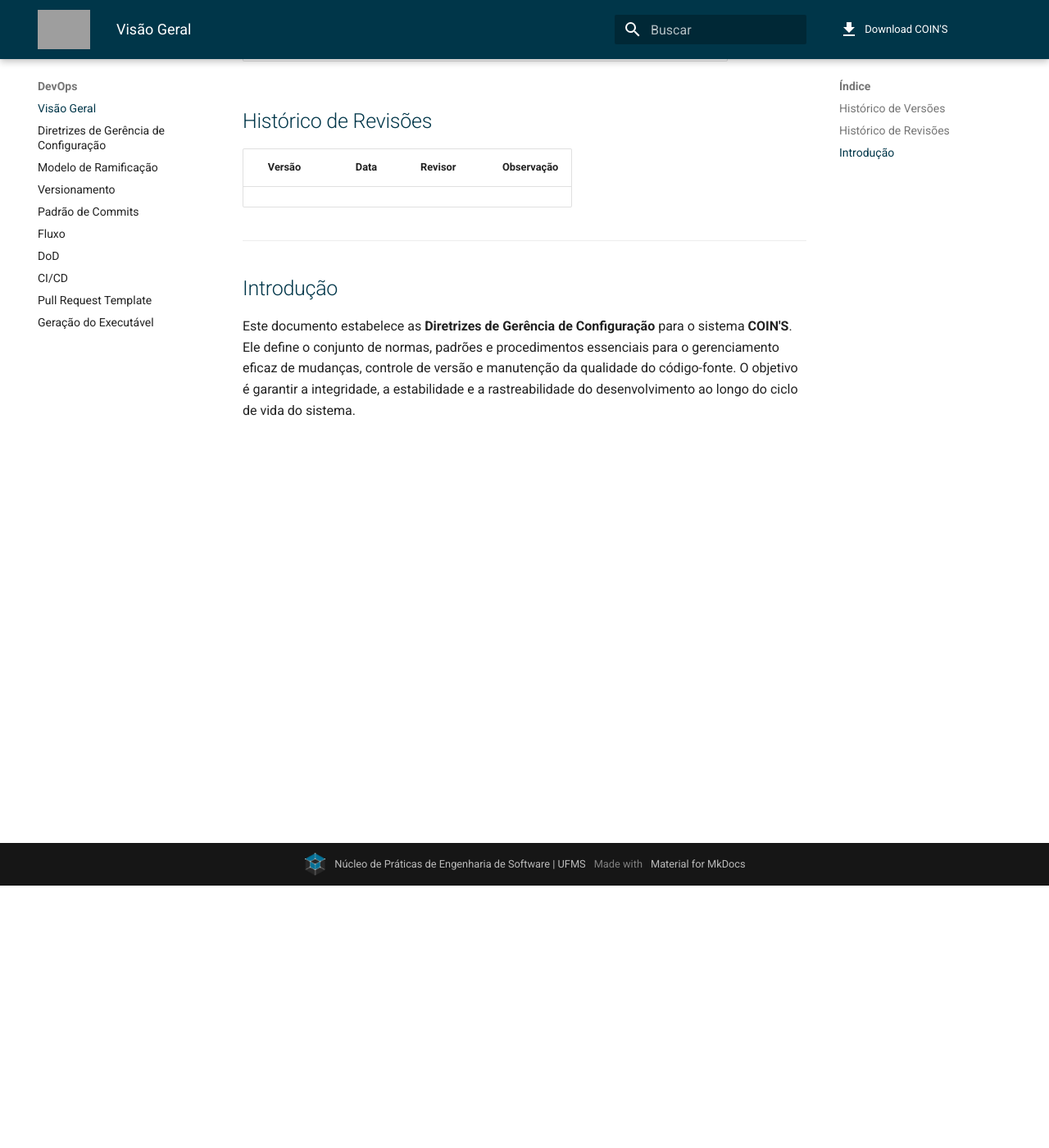
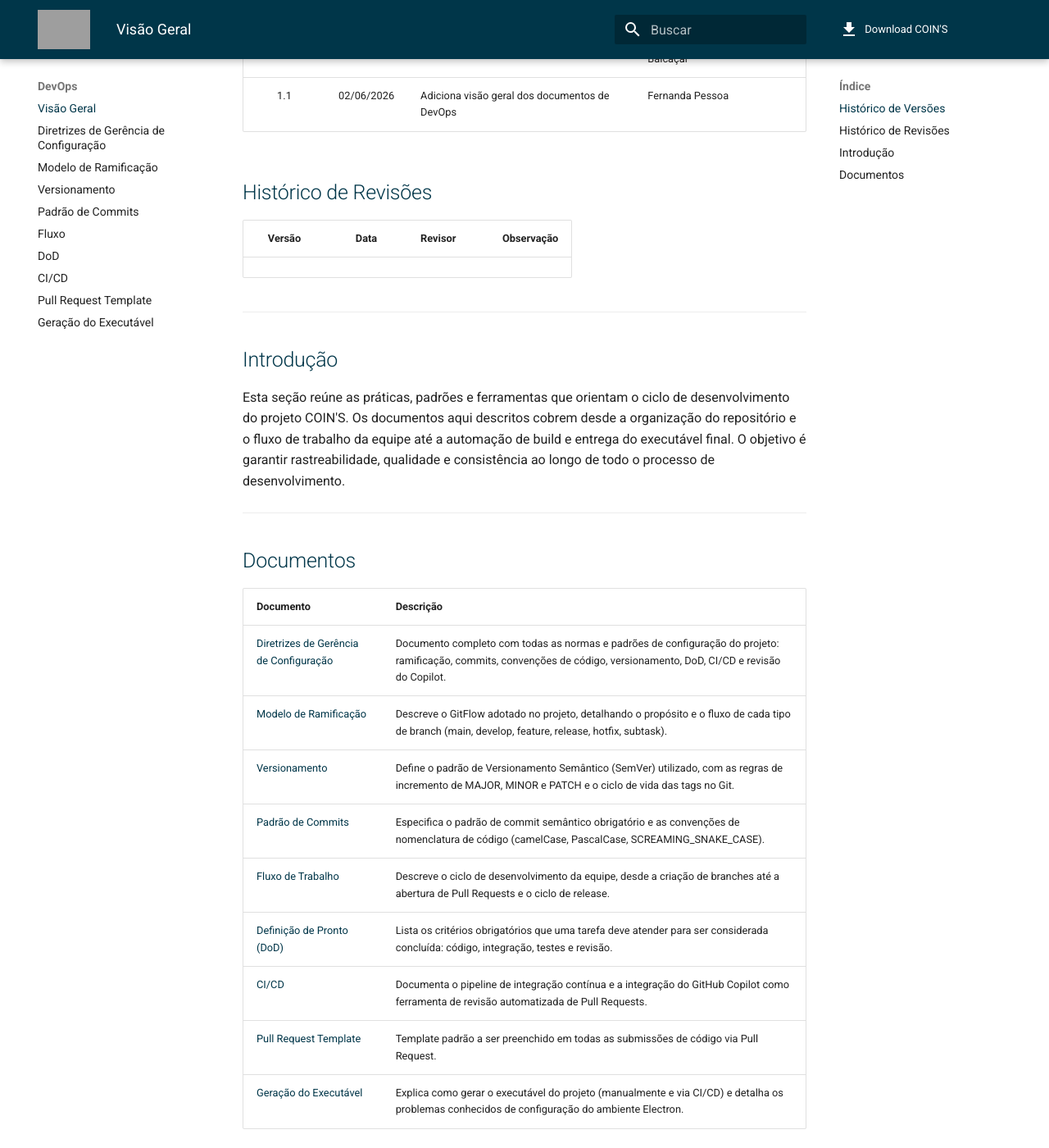
Before and after one commit to NES-Contabilidade-Integrada/doc-coins2026.1, an MkDocs documentation site: the page built from docs/devops/visao-geral.md, in a window 1280 px wide and 1400 px high, scrolled down 320 px. Shown: the whole window at 82% size. Built offline with MkDocs 1.6.1 and Material for MkDocs 9.7.7, drawn with Linux system fonts in a browser that asks for light colours; comment, search, counter and statistics services are not loaded; grey boxes are pictures that could not be loaded.

Commit message:
docs(devops): atualiza visão geral com lista e links dos documentos de DevOps
Co-Authored-By: Claude Sonnet 4.6 <noreply@anthropic.com>

```diff
--- a/docs/devops/visao-geral.md
+++ b/docs/devops/visao-geral.md
@@ -5,6 +5,7 @@
 | Versão | Data | Descrição | Autor |
 | :---: | :---: | :--- | :--- |
 | 1.0 | 02/06/2026 | Criação do documento | Amanda Caroline de Gois Balcaçar |
+| 1.1 | 02/06/2026 | Adiciona visão geral dos documentos de DevOps | Fernanda Pessoa |
 
 ## Histórico de Revisões
 
@@ -15,4 +16,20 @@
 
 ## Introdução
 
-Este documento estabelece as **Diretrizes de Gerência de Configuração** para o sistema **COIN'S**. Ele define o conjunto de normas, padrões e procedimentos essenciais para o gerenciamento eficaz de mudanças, controle de versão e manutenção da qualidade do código-fonte. O objetivo é garantir a integridade, a estabilidade e a rastreabilidade do desenvolvimento ao longo do ciclo de vida do sistema.
+Esta seção reúne as práticas, padrões e ferramentas que orientam o ciclo de desenvolvimento do projeto COIN'S. Os documentos aqui descritos cobrem desde a organização do repositório e o fluxo de trabalho da equipe até a automação de build e entrega do executável final. O objetivo é garantir rastreabilidade, qualidade e consistência ao longo de todo o processo de desenvolvimento.
+
+---
+
+## Documentos
+
+| Documento | Descrição |
+| :--- | :--- |
+| [Diretrizes de Gerência de Configuração](diretrizes-gerencia-configuracao.md) | Documento completo com todas as normas e padrões de configuração do projeto: ramificação, commits, convenções de código, versionamento, DoD, CI/CD e revisão do Copilot. |
+| [Modelo de Ramificação](modelo-ramificacao.md) | Descreve o GitFlow adotado no projeto, detalhando o propósito e o fluxo de cada tipo de branch (main, develop, feature, release, hotfix, subtask). |
+| [Versionamento](versionamento.md) | Define o padrão de Versionamento Semântico (SemVer) utilizado, com as regras de incremento de MAJOR, MINOR e PATCH e o ciclo de vida das tags no Git. |
+| [Padrão de Commits](padrao-commits.md) | Especifica o padrão de commit semântico obrigatório e as convenções de nomenclatura de código (camelCase, PascalCase, SCREAMING_SNAKE_CASE). |
+| [Fluxo de Trabalho](fluxo.md) | Descreve o ciclo de desenvolvimento da equipe, desde a criação de branches até a abertura de Pull Requests e o ciclo de release. |
+| [Definição de Pronto (DoD)](dod.md) | Lista os critérios obrigatórios que uma tarefa deve atender para ser considerada concluída: código, integração, testes e revisão. |
+| [CI/CD](infraestrutura.md) | Documenta o pipeline de integração contínua e a integração do GitHub Copilot como ferramenta de revisão automatizada de Pull Requests. |
+| [Pull Request Template](pull-request-template.md) | Template padrão a ser preenchido em todas as submissões de código via Pull Request. |
+| [Geração do Executável](geracao-executavel.md) | Explica como gerar o executável do projeto (manualmente e via CI/CD) e detalha os problemas conhecidos de configuração do ambiente Electron. |
```
